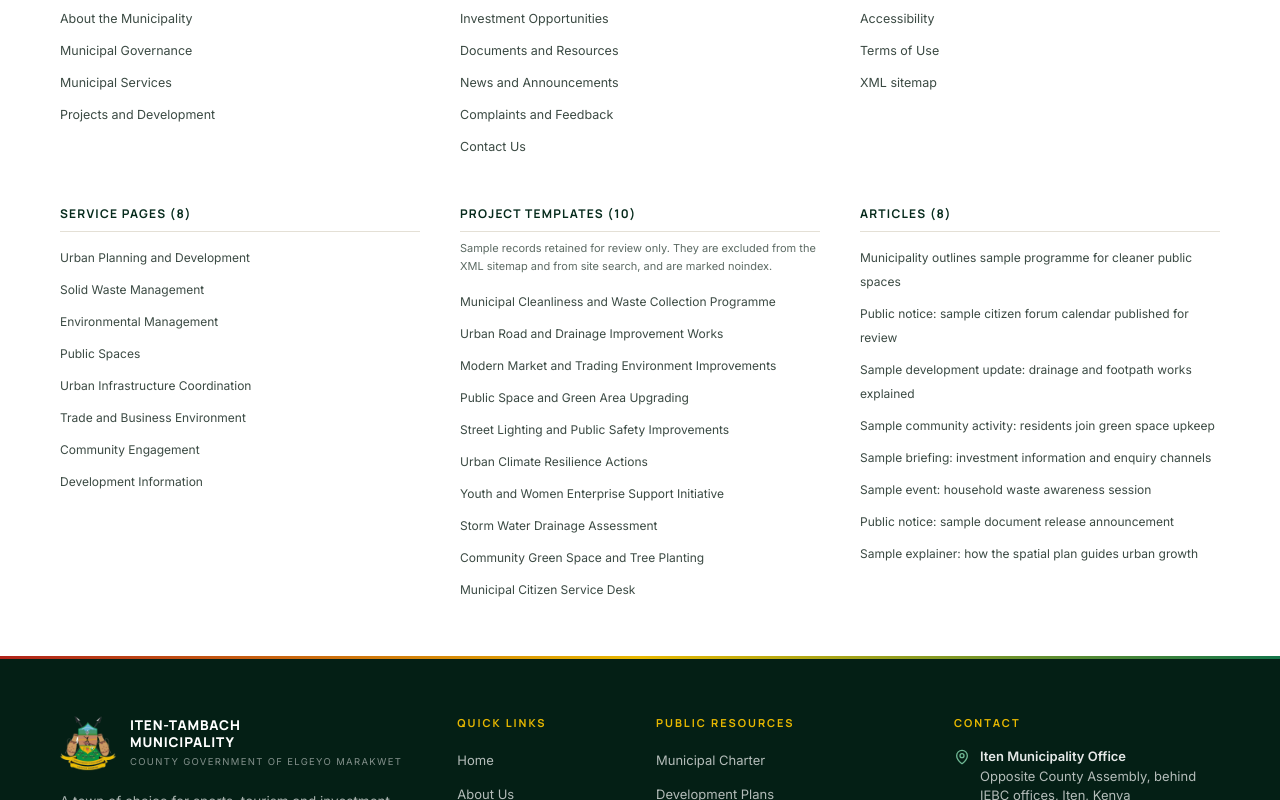
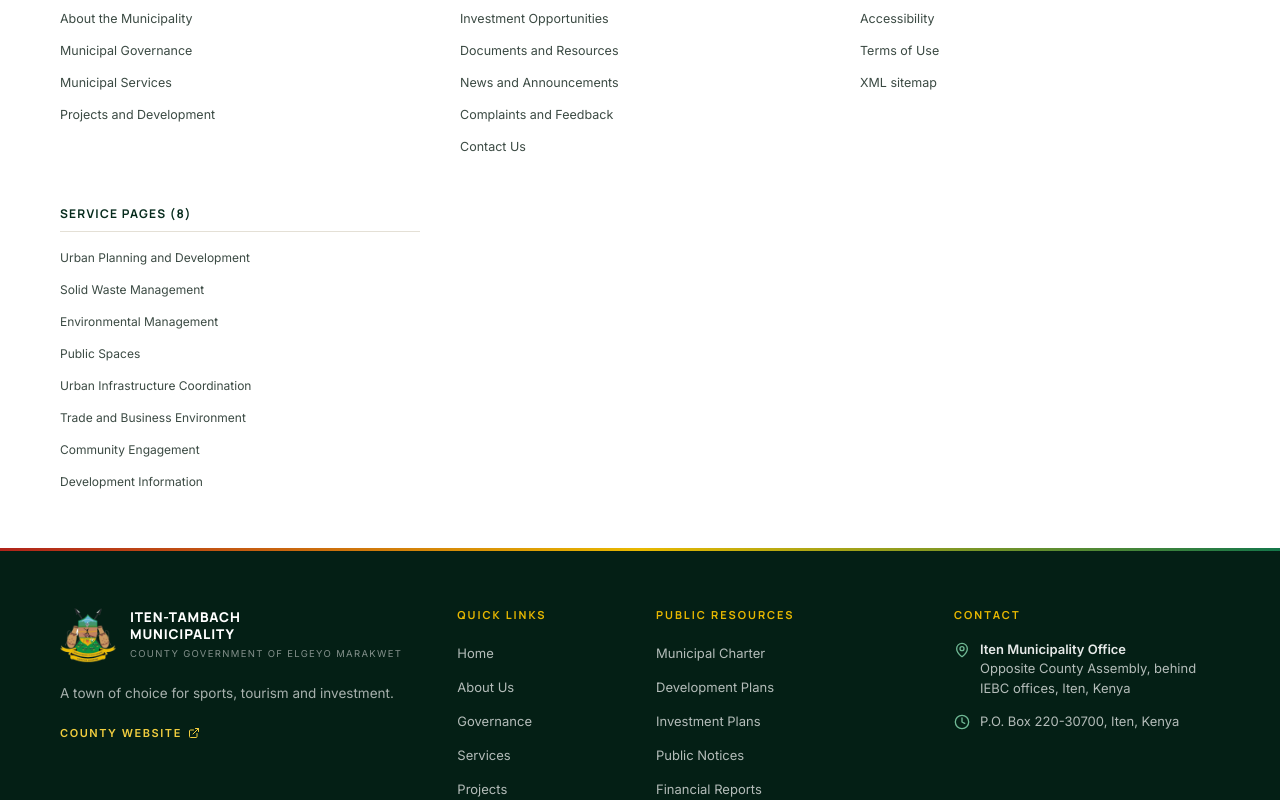
Before and after one commit to kikie254/municp, a Next.js app: page /sitemap-page in a window 1280 px wide. Shown: the part 648-1448 px from the top of the page. Built offline with nearby package versions, Linux system fonts and the light colour scheme; no server answers.

Commit message:
Remove template records from public sitemap page

```diff
--- a/app/sitemap-page/page.tsx
+++ b/app/sitemap-page/page.tsx
@@ -1,8 +1,6 @@
 import type { Metadata } from "next";
 import Link from "next/link";
 import { PageHero } from "@/components/PageHero";
-import { projects } from "@/lib/data/projects";
-import { news } from "@/lib/data/news";
 import { services } from "@/lib/data/services";
 import { adminPreviewEnabled } from "@/lib/site";
 
@@ -92,38 +90,7 @@ export default function SitemapPage() {
               ))}
             </ul>
           </div>
-          <div>
-            <h2 className="border-b border-paper-line pb-2 font-display text-[12px] font-bold uppercase tracking-[0.1em] text-green-900">
-              Project templates ({projects.length})
-            </h2>
-            <p className="mt-2 text-[11px] leading-relaxed text-ink-muted">
-              Sample records retained for review only. They are excluded from the XML sitemap and from site search,
-              and are marked noindex.
-            </p>
-            <ul className="mt-3 space-y-2">
-              {projects.map((p) => (
-                <li key={p.slug}>
-                  <Link href={`/projects/${p.slug}`} className="text-[12px] text-ink-soft hover:text-green-700 hover:underline">
-                    {p.title}
-                  </Link>
-                </li>
-              ))}
-            </ul>
-          </div>
-          <div>
-            <h2 className="border-b border-paper-line pb-2 font-display text-[12px] font-bold uppercase tracking-[0.1em] text-green-900">
-              Articles ({news.length})
-            </h2>
-            <ul className="mt-3 space-y-2">
-              {news.map((n) => (
-                <li key={n.slug}>
-                  <Link href={`/news/${n.slug}`} className="text-[12px] text-ink-soft hover:text-green-700 hover:underline">
-                    {n.title}
-                  </Link>
-                </li>
-              ))}
-            </ul>
-          </div>
+
         </div>
       </section>
     </>
```
